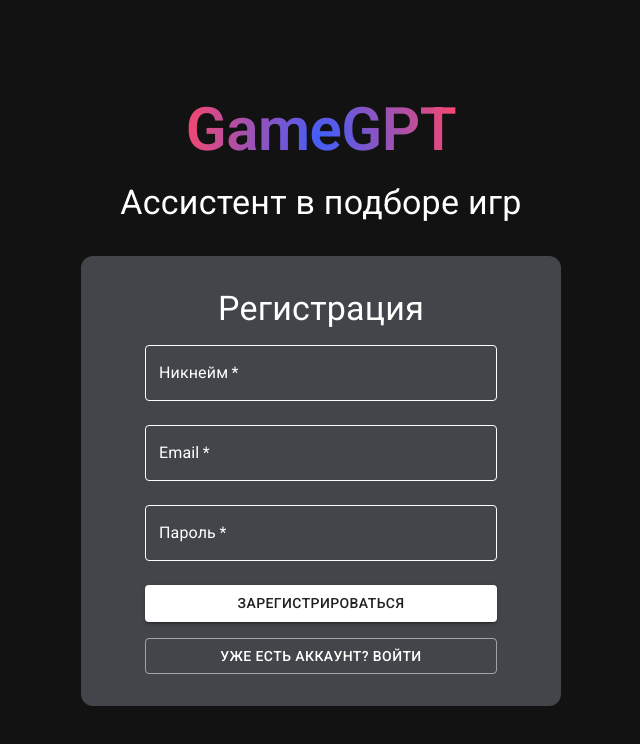
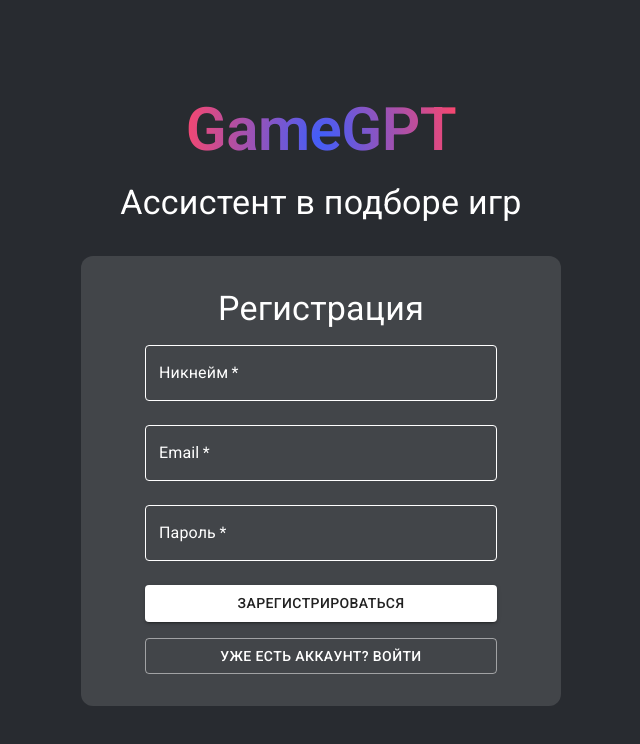
Before and after one commit to Vintohlet/game-gpt-frontend, a React (Vite) app: page /auth in a window 1280 px wide. Shown: the top 744 px of the page, without its empty margins (319-959 px from the left). Built offline with nearby package versions, Linux system fonts and the light colour scheme.

Commit message:
fix: background color

```diff
--- a/src/pages/AuthPage.jsx
+++ b/src/pages/AuthPage.jsx
@@ -54,10 +54,10 @@ export default function AuthPage() {
   };
 
   return (
-      <Container maxWidth="md" sx={{ py: 14, display: "flex", justifyContent: "center", height: "100vh",flexDirection:"column", alignItems:"center" }}>
+    <div className = "page"> <Container maxWidth="md" sx={{ py: 14, display: "flex", justifyContent: "center", height: "100vh",flexDirection:"column", alignItems:"center", textAlign:"center" }}>
     <Typography variant="h2" sx={{pb:2, fontWeight:"600"}} className="title">GameGPT </Typography>
     <Typography variant="h4" sx={{pb:4}}>Ассистент в подборе игр</Typography>
-        <Box sx={{ backgroundColor: "#424549", py: 4, px: 8, borderRadius: 3, width:"480px", textAlign:"center", display:"flex", justifyContent:"center", alignItems:"center", flexDirection:"column" }}>
+    <Box sx={{ backgroundColor: "#424549", py: 4, px: 8, borderRadius: 3, maxWidth:"480px", textAlign:"center", display:"flex", justifyContent:"center", alignItems:"center", flexDirection:"column" }}>
       <Typography variant="h4" sx={{ color: "white" }}>
         {isLogin ? "Войти" : "Регистрация"}
       </Typography>
@@ -132,6 +132,7 @@ export default function AuthPage() {
       </form>
     </Box>
   </Container>
+</div>
 
   );
 }
--- a/src/pages/ChatPage.jsx
+++ b/src/pages/ChatPage.jsx
@@ -95,7 +95,8 @@ export default function ChatPage() {
   };
 
   return (
-    <Container
+    <div className="page">
+      <Container
       maxWidth="lg"
       sx={{
         height: "100vh",
@@ -243,5 +244,6 @@ export default function ChatPage() {
         />
       </Box>
     </Container>
+    </div>
   );
 }
```
Lines whose indentation alone changed are shown as unchanged.
